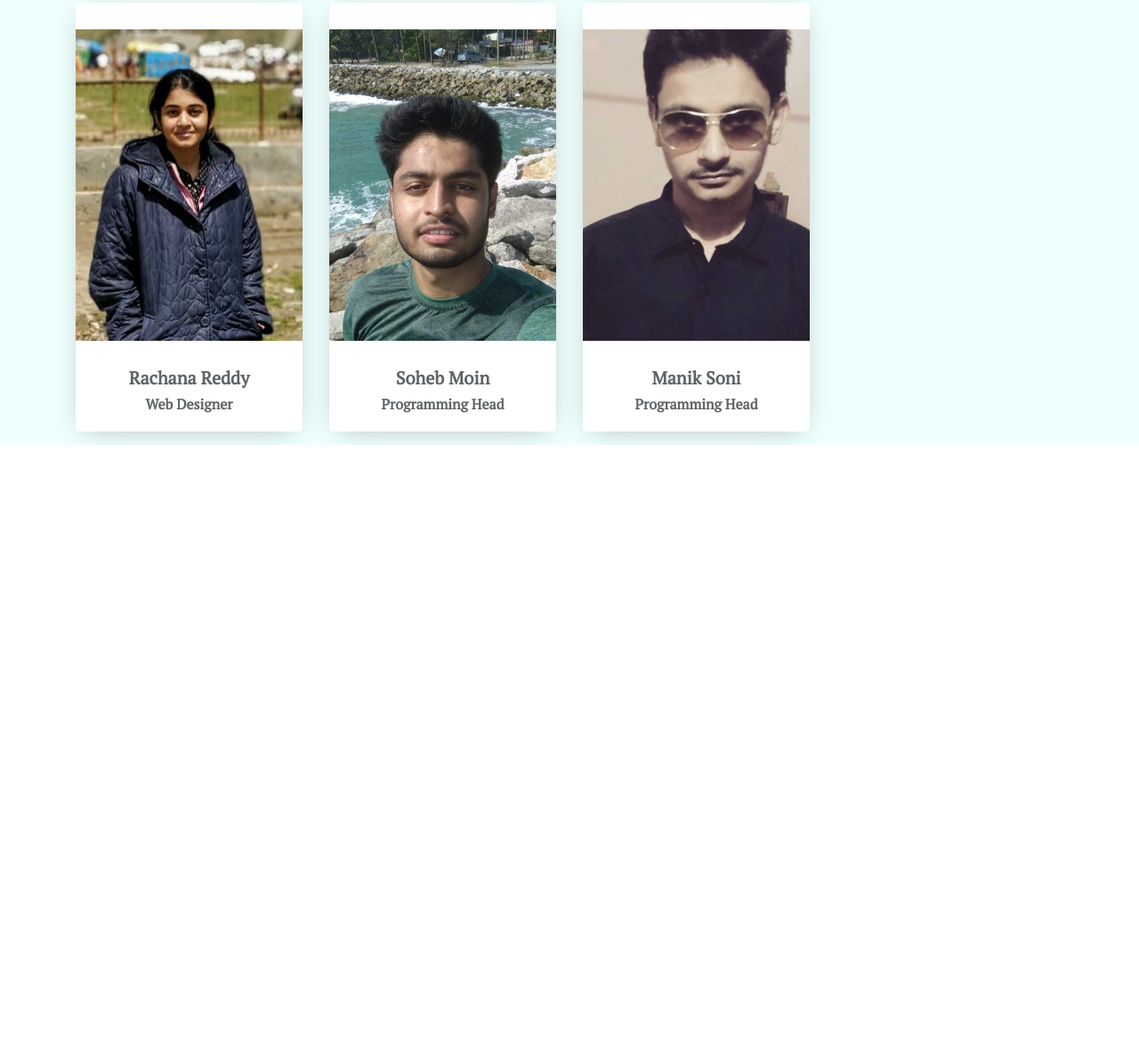
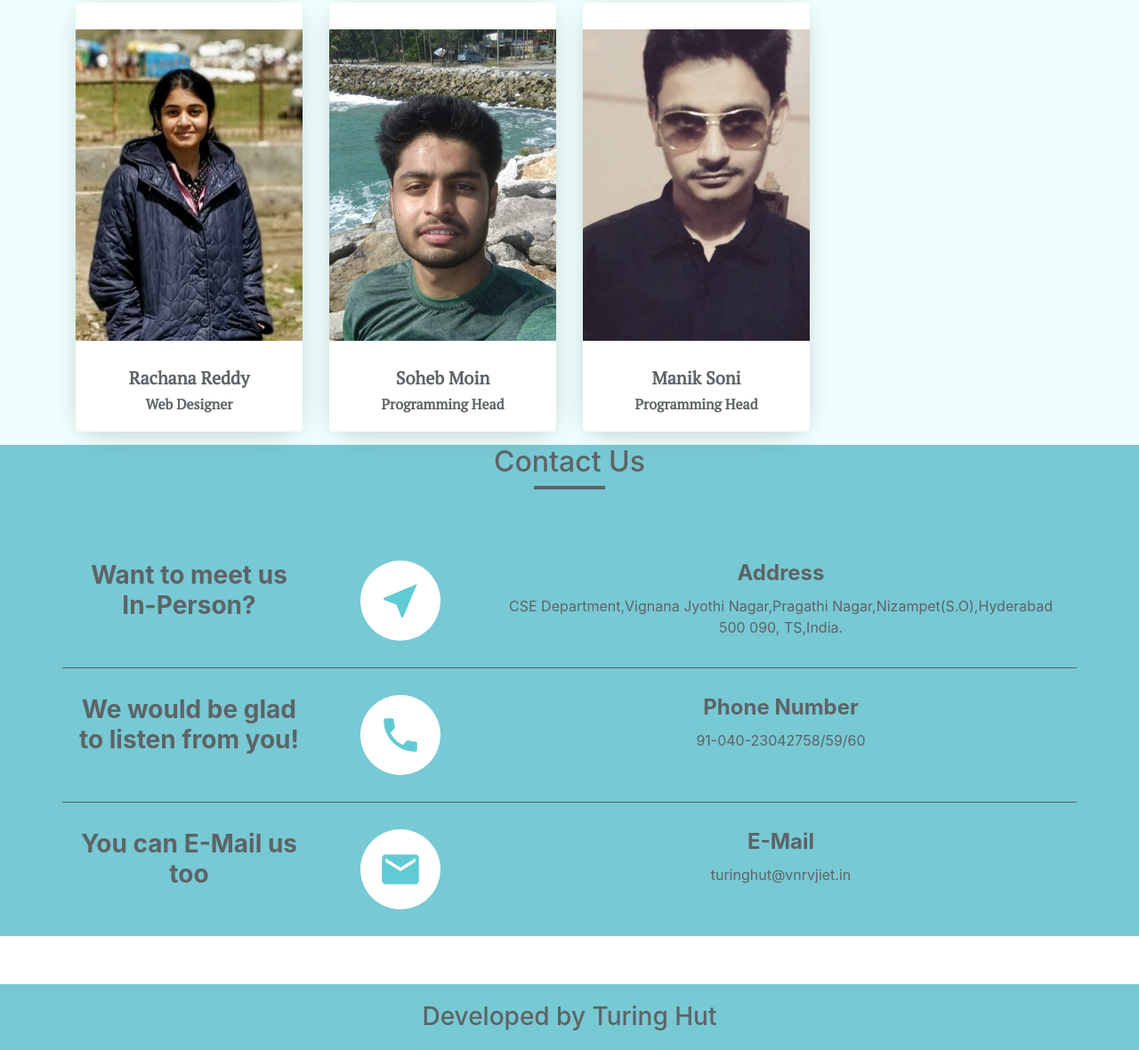
Before and after one commit to Rachana-Reddy/TuringHutWebsite, a plain HTML site: page index.html in a window 1280 px wide. Shown: the part 3112-4292 px from the top of the page at 89% size. Before the commit the page ends 3612 px from the top, so only its background shows below. Drawn offline with Linux system fonts and the light colour scheme; a script that the page names is missing; a web font is replaced by a local one.

Commit message:
Add footer
Signed-off-by: Rachana <bh.rachana11@gmail.com>

```diff
--- a/css/main.css
+++ b/css/main.css
@@ -126,7 +126,9 @@
         opacity: 0;
     }
 }
-
+.contact-overlay-content {
+    margin-bottom: 0;
+}
 .nav-link {
     font-family: 'PT Serif', serif;
     position: relative;
@@ -428,6 +430,51 @@ background: linear-gradient(to left, #6e7ce9, #36d1dC);
 #copyIcon:hover {
     color: black;
 }
+.contact-section {
+    margin:40px 0;
+}
+.cont-img {
+margin-right: 20px;
+}
+
+.contact-section h4 {
+    font-weight: bold;
+}
+.contactus-address {
+    background: white;
+    color: #61CBD5;
+    font-size: 50px!important;
+    padding: 20px;
+    border-radius: 50%;
+}
+
+.contactus-row {
+    margin-bottom: 30px;
+    border-bottom: 1.5px solid #5E6568;
+}
+
+.contactus-row:nth-child(4) {
+    border-bottom: 0px;
+}
+
+.contactus-row h4 {
+    margin-bottom: 10px;
+    font-weight: bold;
+}
+
+.contactus-row h3 {
+    margin-bottom: 0px;
+    font-weight: bold;
+}
+
+.contactus-row p {
+    margin-bottom: 0;
+}
+
+.contactus-row>div {
+    margin-bottom: 30px;
+}
+
 
 .line-shape {
     width: 80px;
--- a/index.html
+++ b/index.html
@@ -347,6 +347,59 @@
             </div>
         </div>
     </section>
+    <section style="width: 100%; background:rgba(119,201,212, 1); color:white" id="contact">
+        <div class="container">
+            <div class="row">
+                <div class="text-center col-12">
+                    <h2 class="section-heading">Contact Us</h2>
+                    <div class="text-center line-shape"></div>
+                </div>
+            </div>
+            <div class="contactus-row row">
+                <div class="col-md-3 text-v-center text-center">
+                    <h3>Want to meet us In-Person?</h3>
+                </div>
+                <div class="col-md-2 text-v-center text-center">
+                    <a href="javascript:void(0);"><i class="material-icons contactus-address">near_me</i></a>
+                </div>
+                <div class="col-md-7 text-v-center text-center">
+                    <h4>Address</h4>
+                    <p>CSE Department,Vignana Jyothi Nagar,Pragathi Nagar,Nizampet(S.O),Hyderabad 500 090, TS,India.</p>
+                </div>
+            </div>
+            <div class="contactus-row row">
+                <div class="col-md-3 text-v-center text-center">
+                    <h3>We would be glad to listen from you!</h3>
+                </div>
+                <div class="col-md-2 text-v-center text-center">
+                    <a href="javascript:void(0);"><i class="material-icons contactus-address">phone</i></a>
+                </div>
+                <div class="col-md-7 text-v-center text-center">
+                        <h4>Phone Number</h4>
+                        <p>91-040-23042758/59/60</p>
+                </div>
+            </div>
+            <div class="contactus-row row">
+                <div class="col-md-3 text-v-center text-center">
+                    <h3>You can E-Mail us too</h3>
+                </div>
+                <div class="col-md-2 text-v-center text-center">
+                    <a href="javascript:void(0);"><i class="material-icons contactus-address">email</i></a>
+                </div>
+                <div class="col-md-7 text-v-center text-center">
+                    <h4>E-Mail</h4>
+                    <p>turinghut@vnrvjiet.in</p>
+                </div>
+            </div>
+        </div>
+    </section>
+    <footer class="container-fluid text-center page-footer font-small mdb-color lighten-3 pt-4 mt-4" style="margin: 0;" id="footer">
+        <div style="background: rgba(119,201,212, 1); color: #5e6366;" class="row">
+            <div style="padding-top: 20px; padding-bottom: 20px;" class="col-12">
+                <h3 style="margin:0!important;padding: 0!important;color: #5e6366;">Developed by Turing Hut</h3>
+            </div>
+        </div>
+    </footer>
     <script src="js/jquery.min.js"></script>
     <script src="js/bootstrap.min.js"></script>
     <script src="js/footer-reveal.min.js"></script>
```
